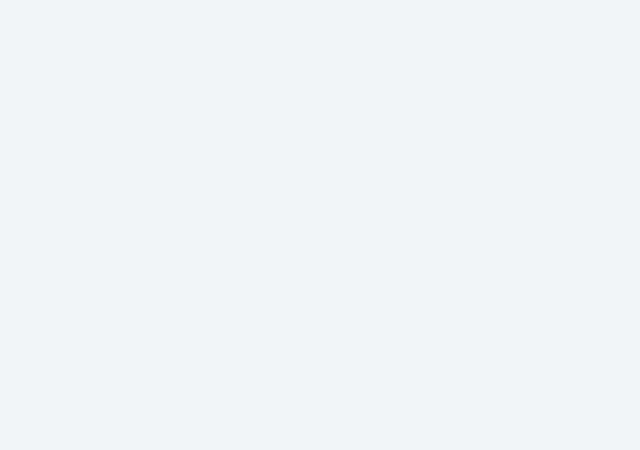
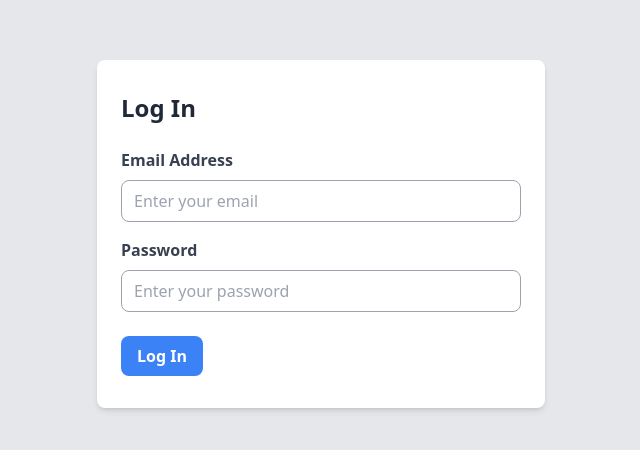
Before and after one commit to Avaneesh-S/College-Organization-Management, a React (Create React App) app in the folder client/: page /login in a window 1280 px wide. Before the commit this address had no page. Shown: the part 166-616 px from the top of the page, without its empty margins (319-959 px from the left). Built offline with nearby package versions, Linux system fonts and the light colour scheme.

Commit message:
feat: login page completed

```diff
--- a/client/src/App.js
+++ b/client/src/App.js
@@ -15,7 +15,7 @@ function App() {
           <Route path="/attendance" element={<Attendance/>}></Route>
           <Route path="/home" element={<Home/>}></Route>
           <Route path="/profile" element={<Profile/>}></Route>
-
+          <Route path="/login" element={<Login/>}></Route>
         </Routes>
       </div>
     </Router>
--- a/client/src/Pages/Login.jsx
+++ b/client/src/Pages/Login.jsx
@@ -1,9 +1,63 @@
-import React from "react";
+import { useState } from "react";
 
-function Login() {
+const LoginPage = () => {
+  const [email, setEmail] = useState("");
+  const [password, setPassword] = useState("");
+
+  const handleSubmit = (e) => {
+    e.preventDefault();
+    console.log(`Email: ${email}, Password: ${password}`);
+  };
+
   return (
-    <h1>LOgin</h1>
+    <div className="flex items-center justify-center min-h-screen bg-gray-200">
+      <div className="max-w-md w-full px-6 py-8 bg-white shadow-md rounded-lg">
+        <h2 className="text-2xl font-bold text-gray-800 mb-6">Log In</h2>
+        <form onSubmit={handleSubmit}>
+          <div className="mb-4">
+            <label
+              htmlFor="email"
+              className="block text-gray-700 font-bold mb-2"
+            >
+              Email Address
+            </label>
+            <input
+              type="email"
+              id="email"
+              className="px-3 py-2 border border-gray-400 rounded-lg w-full"
+              placeholder="Enter your email"
+              value={email}
+              onChange={(e) => setEmail(e.target.value)}
+              required
+            />
+          </div>
+          <div className="mb-6">
+            <label
+              htmlFor="password"
+              className="block text-gray-700 font-bold mb-2"
+            >
+              Password
+            </label>
+            <input
+              type="password"
+              id="password"
+              className="px-3 py-2 border border-gray-400 rounded-lg w-full"
+              placeholder="Enter your password"
+              value={password}
+              onChange={(e) => setPassword(e.target.value)}
+              required
+            />
+          </div>
+          <button
+            type="submit"
+            className="bg-blue-500 hover:bg-blue-700 text-white font-bold py-2 px-4 rounded-lg"
+          >
+            Log In
+          </button>
+        </form>
+      </div>
+    </div>
   );
-}
+};
 
-export default Login;
+export default LoginPage;
```
